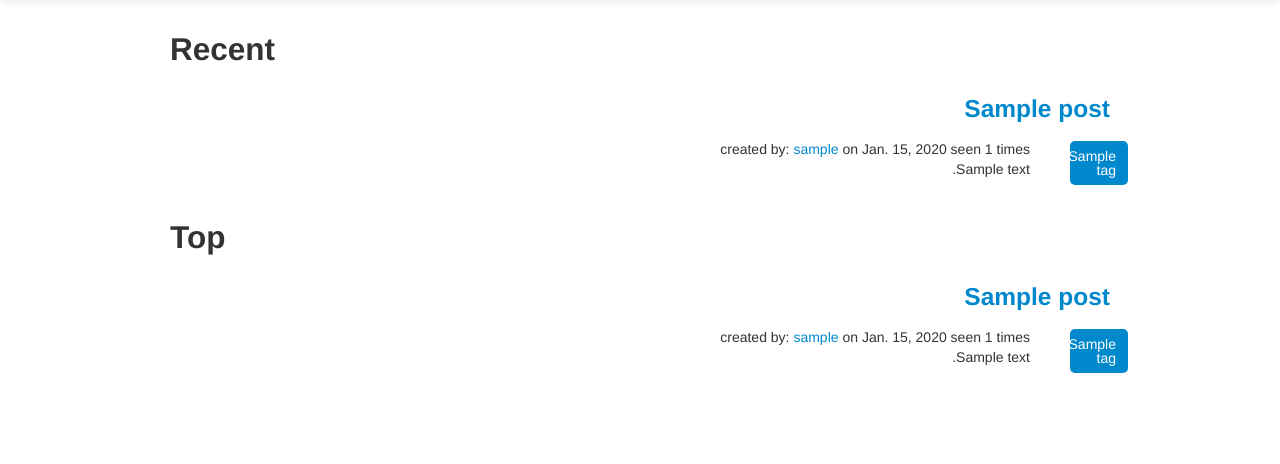
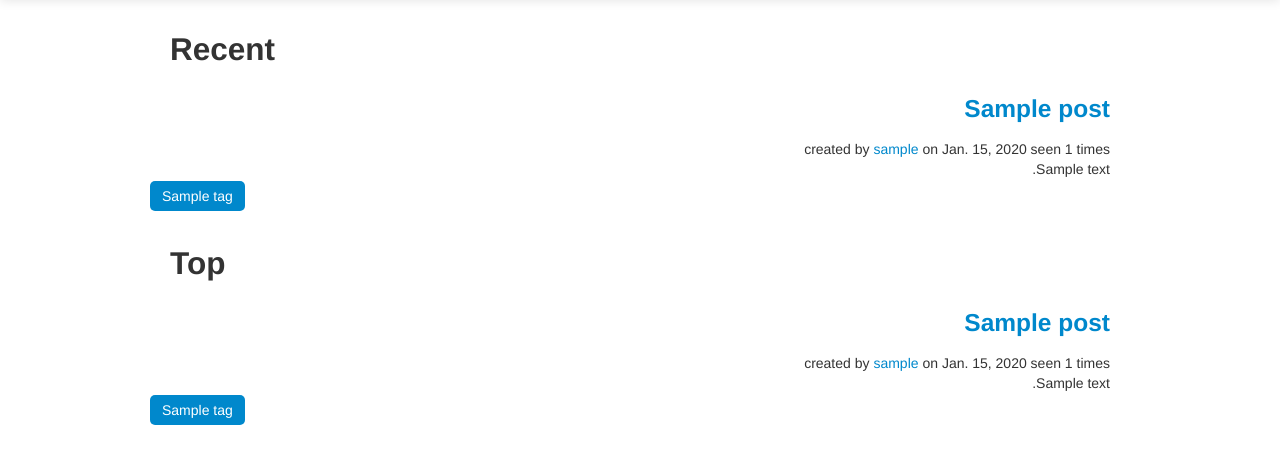
Before and after one commit to aliva/lamenews, a Django app: page / in a window 1280 px wide. Shown: the part 41-505 px from the top of the page. Run offline with Django 3.2, Linux system fonts and the light colour scheme; tables that the repository leaves empty hold one stand-in row (values such as "Sample post"); some libraries are stand-ins or nearby versions.

Commit message:
show tags below post

```diff
--- a/lamenews/templates/lame/posts.html
+++ b/lamenews/templates/lame/posts.html
@@ -1,8 +1,8 @@
 {% for post in posts %}
     <div class='row post'>
         <h3><a href={% url 'lamenews.views.post' post.title %}>{{ post.title }}</a></h3>
-        <div class='span11'>
-        <div>created by: <a href='{{ post.creator.id }}'>{{ post.creator }}</a>
+        <div>
+            <div>created by <a href='{{ post.creator.id }}'>{{ post.creator }}</a>
                 on {{ post.create_date|date}}
                 seen {{ post.visit_count }} times
             </div>
@@ -13,13 +13,14 @@
                     {{ post.content|truncatewords_html:20 }}
                 {% endif %}
             </div>
-        </div>
-        <div class='span1'>
+            <div>
                 <ul class="nav nav-pills">
                     {% for tag in post.tags.all %}
-            <li class='span1 active'><a href={{ tag }}>{{ tag }}</a></li>
+                    <li class='active'><a href={{ tag }}>{{ tag }}</a></li>
                     {% endfor %}
                 </ul>
             </div>
         </div>
+        {# <div class='span1'></div> #}
+    </div>
 {% endfor %}
```
Lines whose indentation alone changed are shown as unchanged.
